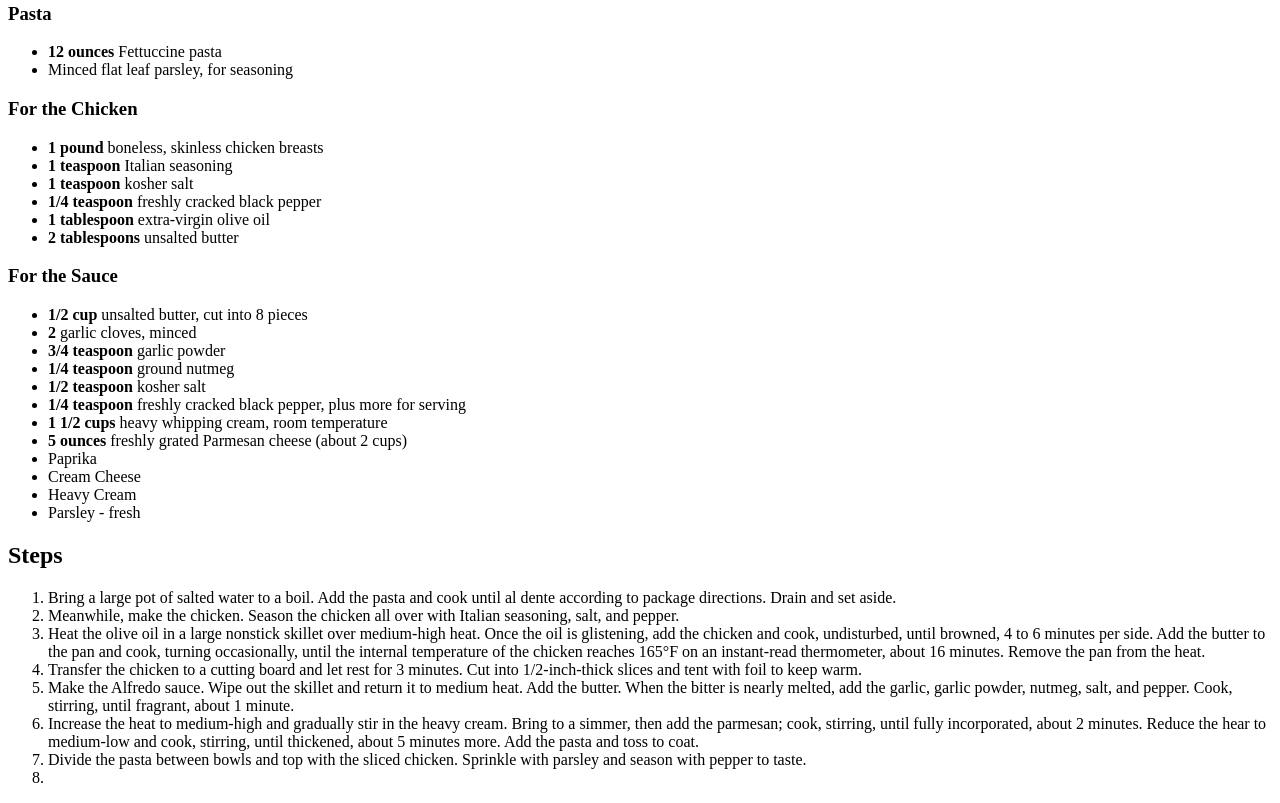
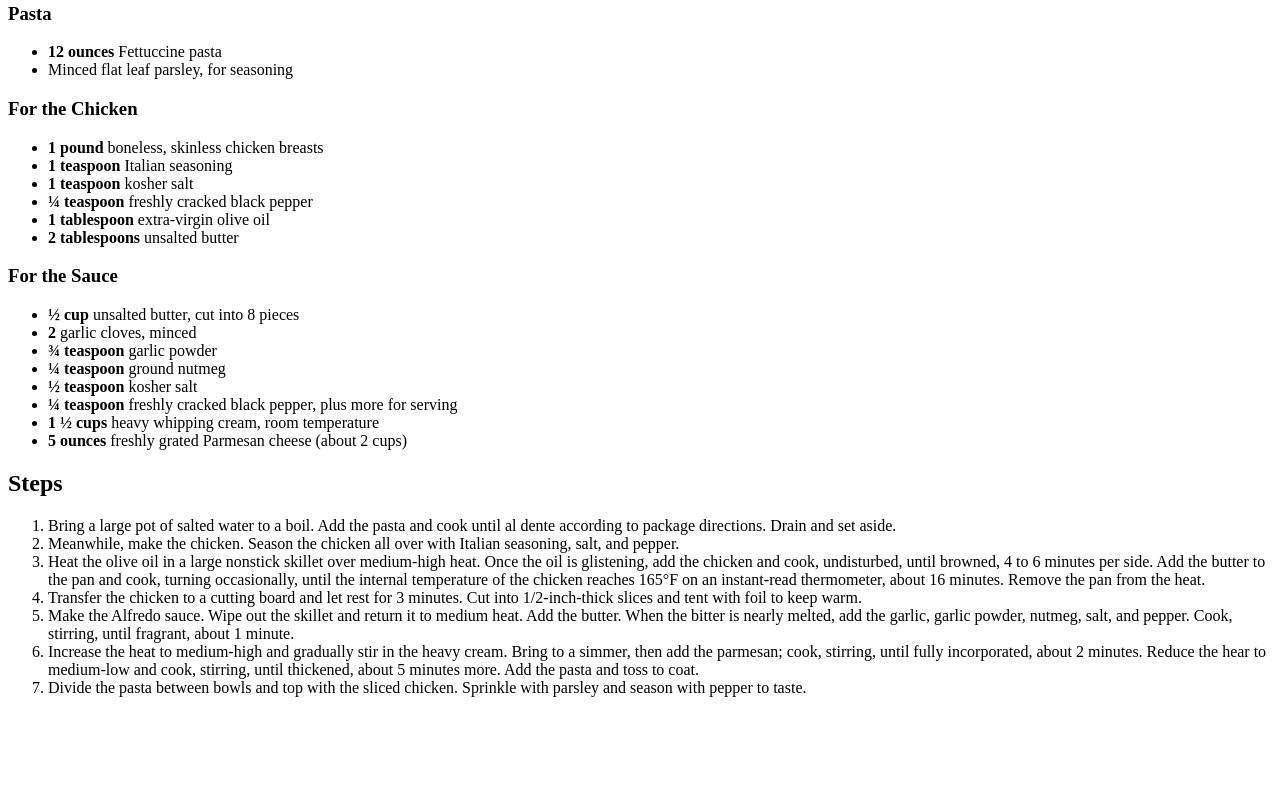
Before and after one commit to PRich57/odin-recipes, a plain HTML site: page recipes/fettuccine-alfredo.html in a window 1280 px wide. Shown: the part 567-1370 px from the top of the page. After the commit the page ends 1280 px from the top, so only its background shows below. Drawn offline with Linux system fonts and the light colour scheme.

Commit message:
fix fractions in alfredo recipe

```diff
--- a/recipes/fettuccine-alfredo.html
+++ b/recipes/fettuccine-alfredo.html
@@ -26,25 +26,21 @@
                 <li><b>1 pound</b> boneless, skinless chicken breasts</li>
                 <li><b>1 teaspoon</b> Italian seasoning</li>
                 <li><b>1 teaspoon</b> kosher salt</li>
-                <li><b>1/4 teaspoon</b> freshly cracked black pepper</li>
+                <li><b>&frac14; teaspoon</b> freshly cracked black pepper</li>
                 <li><b>1 tablespoon</b> extra-virgin olive oil</li>
                 <li><b>2 tablespoons</b> unsalted butter</li>
             </ul>
 
             <h3>For the Sauce</h3>
             <ul>
-                <li><b>1/2 cup</b> unsalted butter, cut into 8 pieces</li>
+                <li><b>&frac12; cup</b> unsalted butter, cut into 8 pieces</li>
                 <li><b>2</b> garlic cloves, minced</li>
-                <li><b>3/4 teaspoon</b> garlic powder</li>
-                <li><b>1/4 teaspoon</b> ground nutmeg</li>
-                <li><b>1/2 teaspoon</b> kosher salt</li>
-                <li><b>1/4 teaspoon</b> freshly cracked black pepper, plus more for serving</li>
-                <li><b>1 1/2 cups</b> heavy whipping cream, room temperature</li>
+                <li><b>&frac34; teaspoon</b> garlic powder</li>
+                <li><b>&frac14; teaspoon</b> ground nutmeg</li>
+                <li><b>&frac12; teaspoon</b> kosher salt</li>
+                <li><b>&frac14; teaspoon</b> freshly cracked black pepper, plus more for serving</li>
+                <li><b>1 &frac12; cups</b> heavy whipping cream, room temperature</li>
                 <li><b>5 ounces</b> freshly grated Parmesan cheese (about 2 cups)</li>
-                <li><b></b>Paprika</li>
-                <li><b></b>Cream Cheese</li>
-                <li><b></b>Heavy Cream</li>
-                <li><b></b>Parsley - fresh</li>
             </ul>
 
             <h2>Steps</h2>
@@ -56,7 +52,6 @@
                 <li>Make the Alfredo sauce. Wipe out the skillet and return it to medium heat. Add the butter. When the bitter is nearly melted, add the garlic, garlic powder, nutmeg, salt, and pepper. Cook, stirring, until fragrant, about 1 minute.</li>
                 <li>Increase the heat to medium-high and gradually stir in the heavy cream. Bring to a simmer, then add the parmesan; cook, stirring, until fully incorporated, about 2 minutes. Reduce the hear to medium-low and cook, stirring, until thickened, about 5 minutes more. Add the pasta and toss to coat.</li>
                 <li>Divide the pasta between bowls and top with the sliced chicken. Sprinkle with parsley and season with pepper to taste.</li>
-                <li></li>
             </ol>
         </body>
     </html>
```
